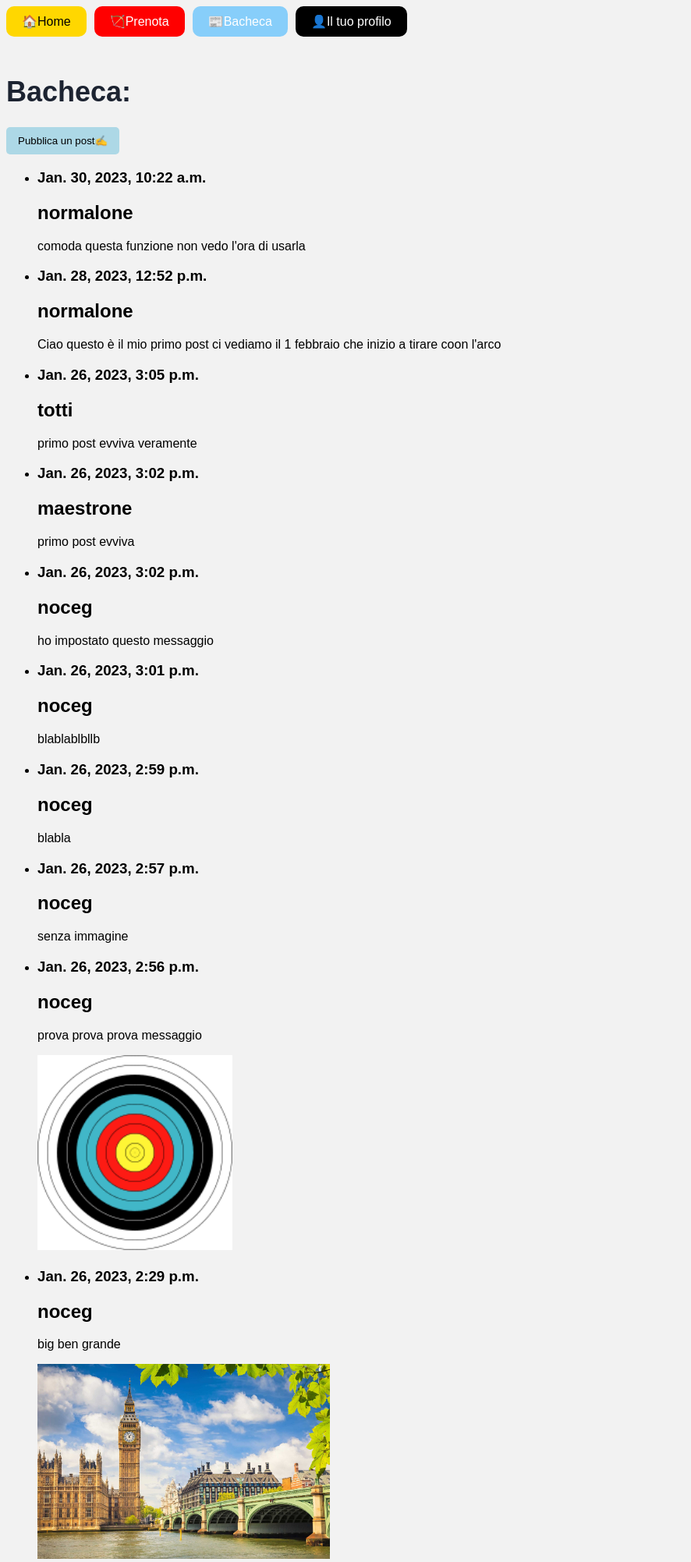
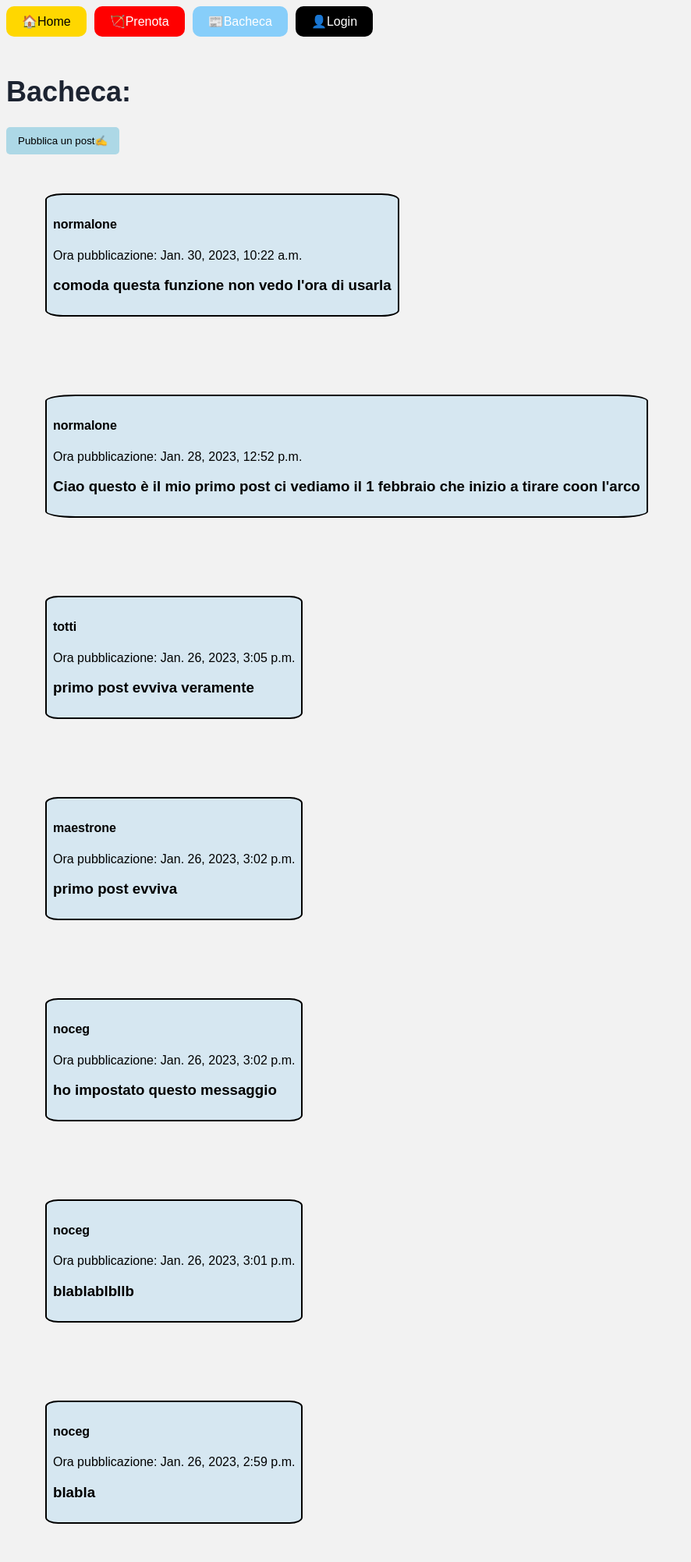
Before and after one commit to noceg43/tec-web, a Django app: page /bacheca/ in a window 1280 px wide. Shown: the top 2003 px of the page at 78% size, without its empty margins (0-886 px from the left). Run offline with Django 4.2, Linux system fonts and the light colour scheme; data comes from the database, SQL or seed files in the repository; both versions use the stored data as it was after the commit.

Commit message:
style bacheca

```diff
--- a/progetto/campo/bacheca/templates/bacheca/post_list.html
+++ b/progetto/campo/bacheca/templates/bacheca/post_list.html
@@ -9,15 +9,17 @@
   {% csrf_token %}
   <input type="submit" value="Pubblica un post✍">
 </form>
-<ul>
+<ul style="list-style: none; margin: 0; padding: 0;">
   {% for post in object_list %}
     <li>
-    <h3> {{post.ora_creazione }} </h3>
-    <h2>{{ post.autore }} </h2>
-    <p> {{ post.messaggio }}</p>
-    {% if post.immagine %}
-    <img src="{{ post.immagine.url}}" width=auto height="250">
-    {% endif %}
+      <div class="post">
+        <h4>{{ post.autore }} </h4>
+        <p> Ora pubblicazione: {{post.ora_creazione }} </p>
+        <h3>{{ post.messaggio }} </h3>
+        {% if post.immagine %}
+        <img src="{{ post.immagine.url}}" width=auto height="250">
+        {% endif %}
+      </div>
     </li>
   {% endfor %}
 </ul>
--- a/progetto/campo/templates/base.html
+++ b/progetto/campo/templates/base.html
@@ -44,41 +44,16 @@
               background-color: #ddd;
           }
 
-          .target {
-            background-color: #ffd700;
-            border-radius: 50%;
-            height: 300px;
-            width: 300px;
+          .post {
+            background-color: #D6E7F1;
+            border: 2px solid black;
+            border-radius: 5%;
+            height: auto;
+            padding: 8px;
+            width: auto;
             display: inline-block;
             margin: 50px;
             position: relative;
-          }
-
-          .arrow {
-            border-right: 20px solid #1c2331;
-            border-top: 20px solid transparent;
-            border-bottom: 20px solid transparent;
-            position: absolute;
-            right: -20px;
-            top: calc(50% - 10px);
-          }
-
-          .score {
-            background-color: #1c2331;
-            color: #fff;
-            border-radius: 50%;
-            height: 50px;
-            width: 50px;
-            display: inline-block;
-            position: absolute;
-            top: 10px;
-            left: 10px;
-            font-size: 24px;
-            line-height: 50px;
-          }
-
-          .arrow-section {
-            margin-top: 50px;
           }
 
           button {
@@ -134,7 +109,7 @@
             {% endif %}
           {% else %}
             <li style="background-color: black; color: white; padding: 10px 20px; margin-right: 10px; border-radius: 10px;">
-                <a href="{% url 'profile' %}" style="text-decoration: none; color: white;">👤Il tuo profilo</a>
+                <a href="{% url 'profile' %}" style="text-decoration: none; color: white;">👤Login</a>
             </li>
           {% endif %}
         </ul>
```
Also changed, not shown: progetto/campo/db.sqlite3. Lines whose indentation alone changed are shown as unchanged.
